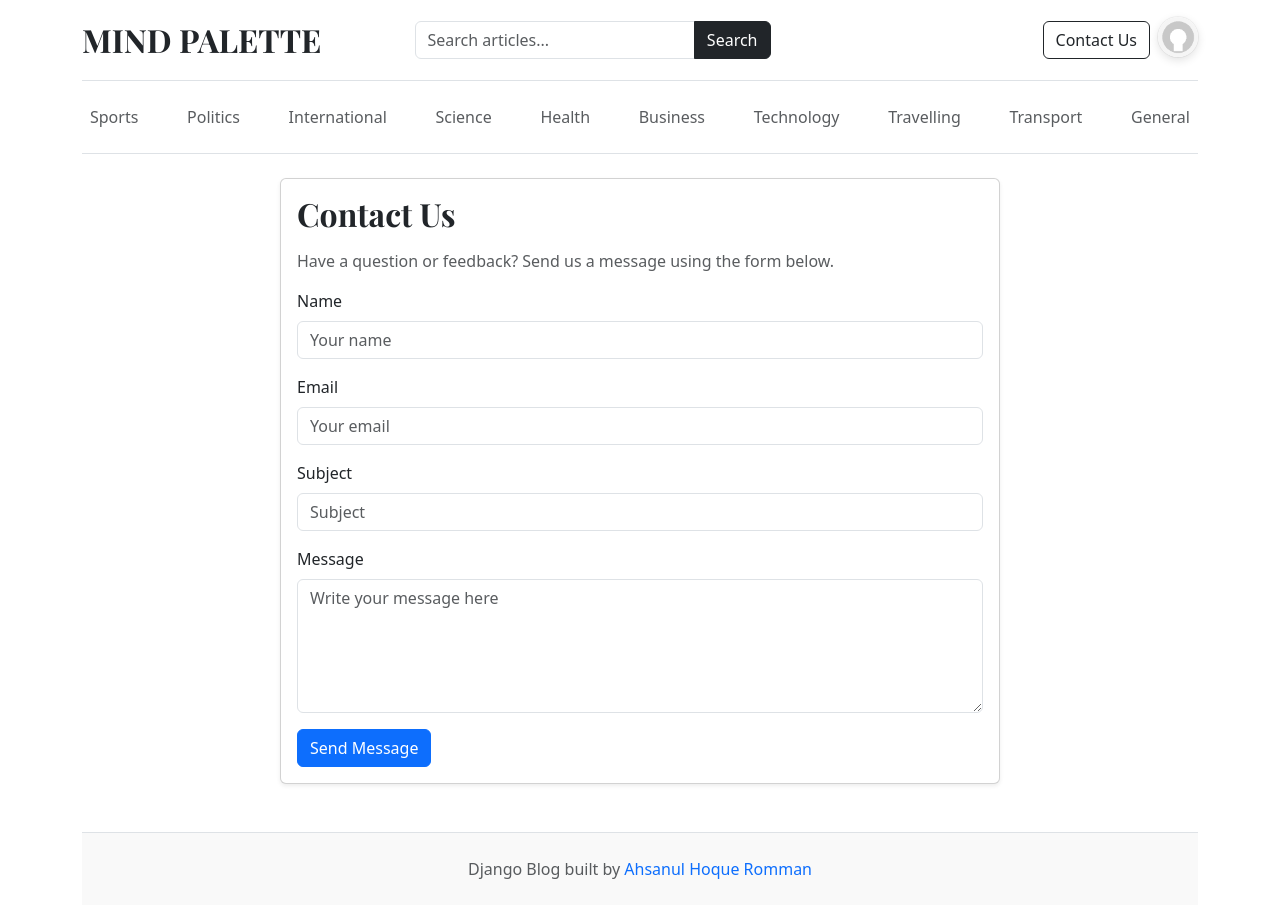
After one commit to AhsanulHoqueRomman/MindPalette, a Django app: page /contact/ in a window 1280 px wide. The commit adds this page. Run offline with Django 5.2, Linux system fonts and the light colour scheme; a user stored in the database is signed in; data comes from the database, SQL or seed files in the repository; both versions use the stored data as it was after the commit.

Commit message:
Adding the feature of contact Us t

```diff
--- a/MindPalette/urls.py
+++ b/MindPalette/urls.py
@@ -29,6 +29,8 @@ urlpatterns = [
     path('post/<slug:slug>/', Blogsview.blogs, name='blogs'),
     path('post/<slug:slug>/like/', Blogsview.like_post, name='blog_like'),
     path('post/<slug:slug>/dislike/', Blogsview.dislike_post, name='blog_dislike'),
+    path('contact/', Blogsview.contact, name='contact'),
+    path('contact/entry/', Blogsview.contact_entry, name='contact_entry'),
     #Search Endpoints
     path('blogs/search/', Blogsview.search, name ='search'),
     path('register/', views.register, name='register'),
--- /dev/null
+++ b/blogs/forms.py
@@ -0,0 +1,14 @@
+from django import forms
+from .models import ContactMessage
+
+
+class ContactMessageForm(forms.ModelForm):
+    class Meta:
+        model = ContactMessage
+        fields = ['name', 'email', 'subject', 'message']
+        widgets = {
+            'name': forms.TextInput(attrs={'class': 'form-control', 'placeholder': 'Your name'}),
+            'email': forms.EmailInput(attrs={'class': 'form-control', 'placeholder': 'Your email'}),
+            'subject': forms.TextInput(attrs={'class': 'form-control', 'placeholder': 'Subject'}),
+            'message': forms.Textarea(attrs={'class': 'form-control', 'placeholder': 'Write your message here', 'rows': 5}),
+        }
--- a/blogs/models.py
+++ b/blogs/models.py
@@ -87,3 +87,14 @@ def create_user_profile(sender, instance, created, **kwargs):
 @receiver(post_save, sender=User)
 def save_user_profile(sender, instance, **kwargs):
     instance.profile.save()
+
+
+class ContactMessage(models.Model):
+    name = models.CharField(max_length=150)
+    email = models.EmailField()
+    subject = models.CharField(max_length=200)
+    message = models.TextField()
+    created_at = models.DateTimeField(auto_now_add=True)
+
+    def __str__(self):
+        return f"{self.name} - {self.subject}"
--- a/blogs/views.py
+++ b/blogs/views.py
@@ -4,6 +4,9 @@ from django.core.paginator import Paginator
 from django.db.models import F
 from .models import Blog , Category, Comment
 from django.db.models import Q
+from .forms import ContactMessageForm
+from django.contrib import messages
+from django.urls import reverse
 from django.contrib.auth.decorators import login_required
 
 # Create your views here.
@@ -127,3 +130,41 @@ def search(request):
         'keyword' : keyword,
     }
     return render(request, 'search.html', context)
+
+
+def contact(request):
+    if not request.user.is_authenticated:
+        messages.info(request, "Please Login to Contact Us")
+        login_url = reverse('login')
+        contact_url = reverse('contact')
+        return redirect(f"{login_url}?next={contact_url}")
+
+    if request.method == 'POST':
+        form = ContactMessageForm(request.POST)
+        if form.is_valid():
+            form.save()
+            messages.success(request, "Your message has been sent. We'll get back to you soon.")
+            return redirect('contact')
+    else:
+        form = ContactMessageForm()
+
+    context = {
+        'form': form,
+    }
+    return render(request, 'contact.html', context)
+
+
+def contact_entry(request):
+    """Entry point for the Contact link in the navbar.
+
+    If the user is authenticated, redirect to the contact form.
+    Otherwise, add an informational message and redirect to the login
+    page with `next` set to the contact URL.
+    """
+    if request.user.is_authenticated:
+        return redirect('contact')
+
+    messages.info(request, "Please Login to Contact Us")
+    login_url = reverse('login')
+    contact_url = reverse('contact')
+    return redirect(f"{login_url}?next={contact_url}")
--- a/templates/base.html
+++ b/templates/base.html
@@ -88,6 +88,13 @@
                 <!-- Auth Buttons -->
 
                 <div class="col-lg-4 col-md-4 col-12 d-flex justify-content-md-end justify-content-start align-items-center">
+                    <a class="btn btn-outline-dark me-2"
+                       href="{% url 'contact_entry' %}">
+
+                        Contact Us
+
+                    </a>
+
                     {% if not user.is_authenticated %}
                     <a class="btn btn-success me-2"
                        href="{% url 'login' %}">
@@ -143,6 +150,19 @@
 
         </header>
 
+
+        {% if messages %}
+        <div class="mt-3">
+            {% for message in messages %}
+            <div class="container">
+                <div class="alert alert-{{ message.tags }} alert-dismissible fade show" role="alert">
+                    {{ message }}
+                    <button type="button" class="btn-close" data-bs-dismiss="alert" aria-label="Close"></button>
+                </div>
+            </div>
+            {% endfor %}
+        </div>
+        {% endif %}
 
         <!-- Categories Navbar -->
 
--- /dev/null
+++ b/templates/contact.html
@@ -0,0 +1,62 @@
+{% extends "base.html" %}
+
+{% block content %}
+
+<main class="container mt-4">
+  <div class="row justify-content-center">
+    <div class="col-md-8">
+      <div class="card shadow-sm">
+        <div class="card-body">
+          <h2 class="mb-3">Contact Us</h2>
+          <p class="text-muted">Have a question or feedback? Send us a message using the form below.</p>
+
+          <form method="post">
+            {% csrf_token %}
+            {% if form.non_field_errors %}
+            <div class="alert alert-danger">
+              {{ form.non_field_errors }}
+            </div>
+            {% endif %}
+
+            <div class="mb-3">
+              <label for="{{ form.name.id_for_label }}" class="form-label">Name</label>
+              {{ form.name }}
+              {% for error in form.name.errors %}
+              <div class="text-danger small mt-1">{{ error }}</div>
+              {% endfor %}
+            </div>
+
+            <div class="mb-3">
+              <label for="{{ form.email.id_for_label }}" class="form-label">Email</label>
+              {{ form.email }}
+              {% for error in form.email.errors %}
+              <div class="text-danger small mt-1">{{ error }}</div>
+              {% endfor %}
+            </div>
+
+            <div class="mb-3">
+              <label for="{{ form.subject.id_for_label }}" class="form-label">Subject</label>
+              {{ form.subject }}
+              {% for error in form.subject.errors %}
+              <div class="text-danger small mt-1">{{ error }}</div>
+              {% endfor %}
+            </div>
+
+            <div class="mb-3">
+              <label for="{{ form.message.id_for_label }}" class="form-label">Message</label>
+              {{ form.message }}
+              {% for error in form.message.errors %}
+              <div class="text-danger small mt-1">{{ error }}</div>
+              {% endfor %}
+            </div>
+
+            <button type="submit" class="btn btn-primary">Send Message</button>
+          </form>
+
+        </div>
+      </div>
+    </div>
+  </div>
+</main>
+
+{% endblock %}
--- a/templates/login.html
+++ b/templates/login.html
@@ -6,6 +6,9 @@
 <h3 class = "text-center">Login</h3>
 <form action="{% url "login" %}" method="POST" style="width:500px; margin:auto;">
     {% csrf_token %}
+    {% if next %}
+    <input type="hidden" name="next" value="{{ next }}">
+    {% endif %}
     {{ form | crispy}}
 
     <div class="d-flex justify-content-between align-items-center mb-2">
```
Also changed, not shown: MindPalette/views.py (+7 -1 lines), blogs/migrations/0010_contactmessage.py (added), db.sqlite3.
